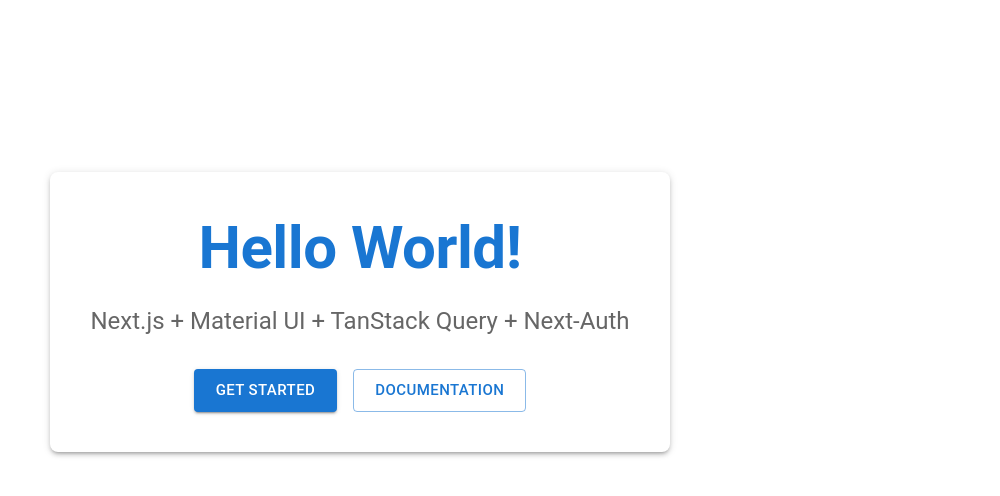
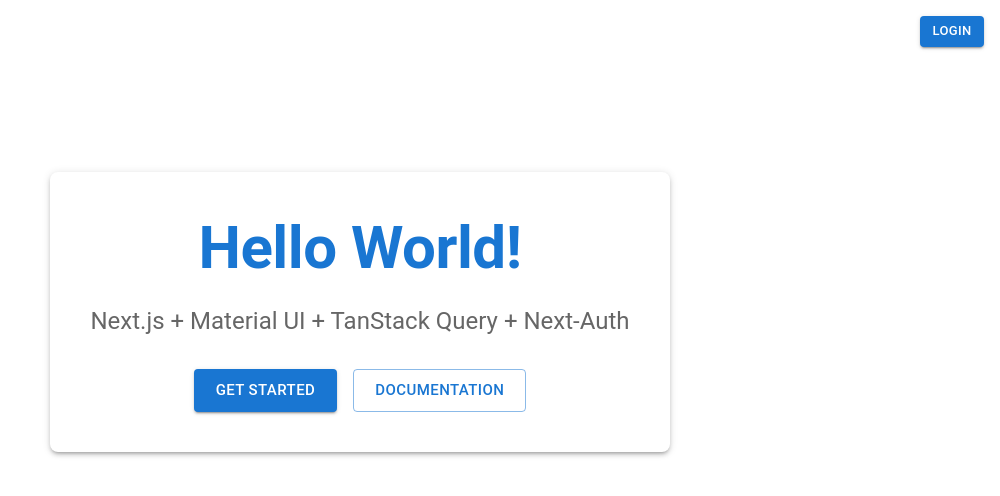
Before and after one commit to andigaluh/belajar-vibe-coding, a Next.js app: page / in a window 1280 px wide. Shown: the top 496 px of the page, without its empty margins (280-1280 px from the left). Built offline with nearby package versions, Linux system fonts and the light colour scheme; no server answers; what @mui/material-nextjs would draw is missing.

Commit message:
Implement Login/Logout header, fix session user info, and resolve legacyBehavior deprecations

```diff
--- a/src/app/api/v1/login/route.js
+++ b/src/app/api/v1/login/route.js
@@ -56,6 +56,9 @@
         error: false,
         message: 'login success',
         data: {
+          user_id: user.id,
+          name: user.name,
+          email: user.email,
           token: token,
         },
       },
--- a/src/app/page.js
+++ b/src/app/page.js
@@ -1,8 +1,55 @@
 import React from 'react';
 import { Container, Typography, Box, Button, Paper } from '@mui/material';
+import { auth, signOut } from "@/auth";
+import Link from 'next/link';
 
-export default function Home() {
+export default async function Home() {
+  const session = await auth();
+
   return (
+    <>
+      <Box
+        sx={{
+          position: 'absolute',
+          top: 0,
+          right: 0,
+          p: 2,
+          display: 'flex',
+          alignItems: 'center',
+          gap: 2
+        }}
+      >
+        {session?.user ? (
+          <>
+            <Typography variant="body1" sx={{ fontWeight: 500 }}>
+              Hi, {session.user.name || session.user.email}
+            </Typography>
+            <form action={async () => {
+              "use server";
+              await signOut();
+            }}>
+              <Button
+                type="submit"
+                variant="outlined"
+                color="error"
+                size="small"
+              >
+                Logout
+              </Button>
+            </form>
+          </>
+        ) : (
+          <Button
+            href="/login"
+            variant="contained"
+            color="primary"
+            size="small"
+          >
+            Login
+          </Button>
+        )}
+      </Box>
+
       <Container maxWidth="lg">
         <Box
           sx={{
@@ -32,5 +79,6 @@
           </Paper>
         </Box>
       </Container>
+    </>
   );
 }
--- a/src/auth.js
+++ b/src/auth.js
@@ -50,12 +50,18 @@
       if (user) {
         token.accessToken = user.accessToken;
         token.id = user.id;
+        token.name = user.name;
+        token.email = user.email;
       }
       return token;
     },
     async session({ session, token }) {
       session.accessToken = token.accessToken;
-      session.user.id = token.id;
+      if (session.user) {
+        session.user.id = token.id;
+        session.user.name = token.name;
+        session.user.email = token.email;
+      }
       return session;
     },
   },
```
Also changed, not shown: src/app/login/page.js (+6 -10 lines). Lines whose indentation alone changed are shown as unchanged.
